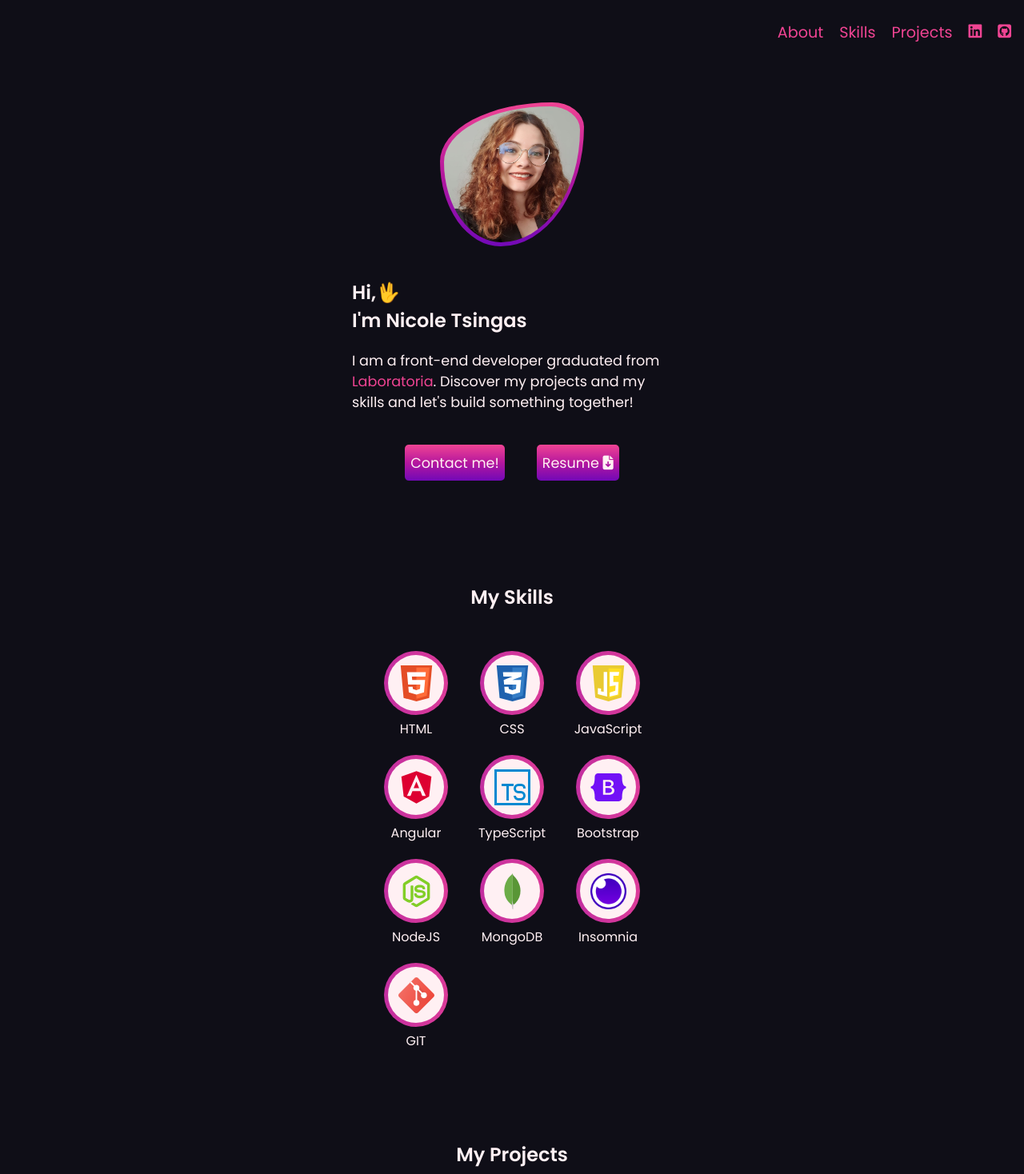
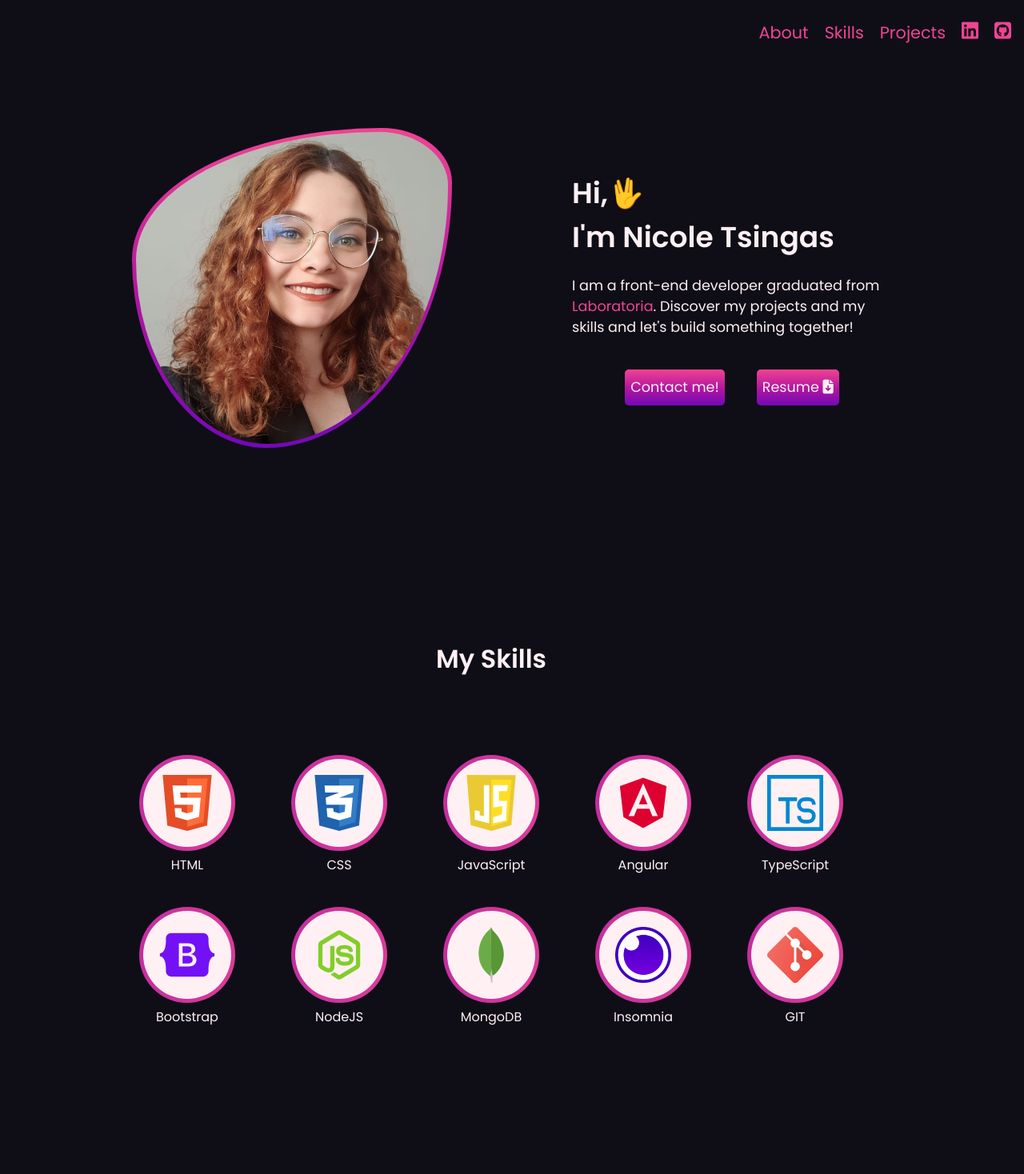
Before and after one commit to nicoletsingas/portfolio, an Angular app: page / in a window 1280 px wide. Shown: the top 1468 px of the page at 80% size. Built offline with nearby package versions, Linux system fonts and the light colour scheme.

Commit message:
Feito responsivo de todos os componentes ate 1200px

```diff
--- a/src/app/components/about/about.component.css
+++ b/src/app/components/about/about.component.css
@@ -15,9 +15,8 @@
   width: 100%;
   max-width: 1500px;
   height: 100%;
-  padding-top: 7rem;
   gap: 40px;
-  padding: 8rem 1rem 1rem;
+  padding: 8rem 1rem 3rem;
 }
 
 .gradient-circle{
@@ -112,3 +111,40 @@
     padding: 7px;
   }
 }
+
+@media screen and (min-width: 992px) {
+  .about-container{
+    display: flex;
+    flex-direction: row;
+    align-items: center;
+    justify-content: center;
+    gap: 150px;
+    padding: 10rem 0rem 7rem;
+  }
+
+  .gradient-circle{
+    height: 300px;
+    width: 300px;
+  }
+
+  .gradient-circle img{
+    height: 290px;
+    width: 290px;
+  }
+}
+
+@media screen and (min-width: 1200px) {
+  .gradient-circle{
+    height: 400px;
+    width: 400px;
+  }
+
+  .gradient-circle img{
+    height: 390px;
+    width: 390px;
+  }
+
+  .aboutme-container .my-name{
+    font-size: 1.5em;
+  }
+}
--- a/src/app/components/commons/header/header.component.css
+++ b/src/app/components/commons/header/header.component.css
@@ -39,3 +39,13 @@
     font-size: 1.2em;
   }
 }
+
+@media screen and (min-width: 1200px) {
+  .navigation span {
+    font-size: 1.3em;
+  }
+
+  .navigation i {
+    font-size: 1.5em;
+  }
+}
--- a/src/app/components/projects/projects.component.css
+++ b/src/app/components/projects/projects.component.css
@@ -1,7 +1,7 @@
 .grid{
   display: grid;
   grid-template-columns: 250px;
-  gap: 40px;
+  gap: 50px;
 }
 
 .flex{
@@ -18,11 +18,11 @@
 }
 
 .myprojects-container{
-  padding: 7rem 1rem 1rem;
+  padding: 8rem 1rem 3rem;
 }
 
 .myprojects-container h2{
-  margin-bottom: 50px;
+  margin-bottom: 5rem;
 }
 
 .gradient{
@@ -96,3 +96,47 @@
   text-decoration: none;
   color: var(--backgroundWhite);
 }
+
+@media screen and (min-width: 750px) {
+  .grid{
+    grid-template-columns: 250px 250px;
+    gap: 50px;
+  }
+
+  .myprojects-container h2{
+    margin-bottom: 6rem;
+  }
+}
+
+@media screen and (min-width: 992px) {
+  .grid{
+    grid-template-columns: 250px 250px 250px;
+    gap: 60px;
+  }
+
+  .myprojects-container h2{
+    font-size: 2em;
+  }
+}
+
+@media screen and (min-width: 1200px) {
+  .grid{
+    grid-template-columns: 260px 260px 260px 260px;
+    gap: 60px;
+  }
+
+  .gradient{
+    width: 260px;
+    height: 370px;
+  }
+
+  .project-container-data{
+    width: 252px;
+    height: 360px;
+  }
+
+  .project-container-data .project-image{
+    width: 220px;
+    height: 100px;
+  }
+}
--- a/src/app/components/skills/skills.component.css
+++ b/src/app/components/skills/skills.component.css
@@ -1,7 +1,7 @@
 .grid{
   display: grid;
   grid-template-columns: 100px 100px;
-  gap: 20px;
+  gap: 40px;
 }
 
 .flex{
@@ -20,11 +20,11 @@
 .myskills-container {
   width: 100%;
   max-width: 1200px;
-  padding-top: 7rem;
+  padding: 8rem 1rem 3rem;
 }
 
 .myskills-container h2{
-  margin-bottom: 50px;
+  margin-bottom: 5rem;
 }
 
 .gradient-circle{
@@ -56,7 +56,7 @@
   margin-top: 5px;
 }
 
-.white-circle .skill-img{
+.skill-img{
   height: 45px;
   width: 45px;
 }
@@ -66,3 +66,53 @@
     grid-template-columns: 100px 100px 100px;
   }
 }
+
+@media screen and (min-width: 750px) {
+  .grid{
+    grid-template-columns: 100px 100px 100px 100px;
+  }
+
+  .myskills-container h2{
+    margin-bottom: 6rem;
+  }
+
+  .gradient-circle{
+    width: 95px;
+    height: 95px;
+  }
+
+  .white-circle{
+    height: 85px;
+    width: 85px;
+  }
+
+  .skill-img{
+    height: 55px;
+    width: 55px;
+  }
+}
+
+@media screen and (min-width: 992px) {
+  .grid{
+    grid-template-columns: 150px 150px 150px 150px 150px;
+  }
+
+  .myskills-container h2{
+    font-size: 2em;
+  }
+
+  .gradient-circle{
+    width: 120px;
+    height: 120px;
+  }
+
+  .white-circle{
+    height: 110px;
+    width: 110px;
+  }
+
+  .skill-img{
+    height: 70px;
+    width: 70px;
+  }
+}
```
Also changed, not shown: src/assets/calculator.png, src/assets/datalovers.png.
